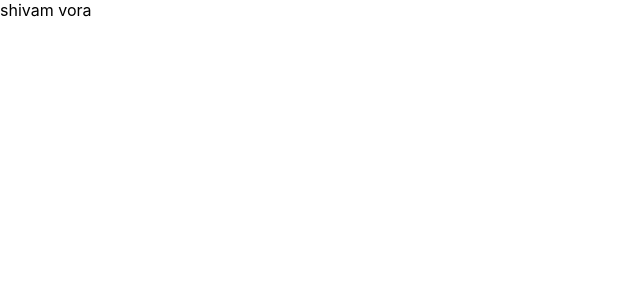
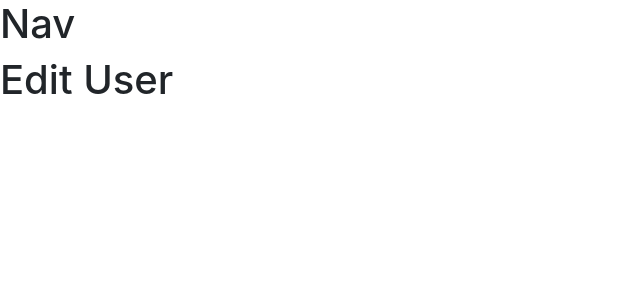
Before and after one commit to shivamvora/crud-react-hooks, a React (Create React App) app: page /edit/1 in a window 1280 px wide. Shown: the top 300 px of the page, without its empty margins (0-640 px from the left). Built offline with nearby package versions, Linux system fonts and the light colour scheme.

Commit message:
routing done

```diff
--- a/src/App.js
+++ b/src/App.js
@@ -1,9 +1,21 @@
 import React from 'react'
+import { BrowserRouter as Router, Switch, Route } from 'react-router-dom';
+import AddUser from './components/AddUser'
+import EditUser from './components/EditUser'
+import Home from './components/Home'
+import 'bootstrap/dist/css/bootstrap.min.css';
 
 const App = () => {
   return (
-    <div>
-      shivam vora
+    <div className="App">
+      <h1>Nav</h1>
+      <Router>
+        <Switch>
+          <Route exact path="/add" component={AddUser} />
+          <Route path="/edit/:id" component={EditUser} />
+          <Route path="/" component={Home} />
+        </Switch>
+      </Router>
     </div>
   )
 }
--- /dev/null
+++ b/src/components/AddUser.js
@@ -0,0 +1,11 @@
+import React from 'react';
+
+const AddUser = () => {
+    return (
+        <div>
+            <h1>Add User</h1>
+        </div>
+    )
+}
+
+export default AddUser;
--- /dev/null
+++ b/src/components/EditUser.js
@@ -0,0 +1,11 @@
+import React from 'react';
+
+const EditUser = () => {
+    return (
+        <div>
+            <h1>Edit User</h1>
+        </div>
+    )
+}
+
+export default EditUser;
--- /dev/null
+++ b/src/components/Home.js
@@ -0,0 +1,11 @@
+import React from 'react';
+
+const Home = () => {
+    return (
+        <div>
+            <h1>Home</h1>
+        </div>
+    )
+}
+
+export default Home;
```
